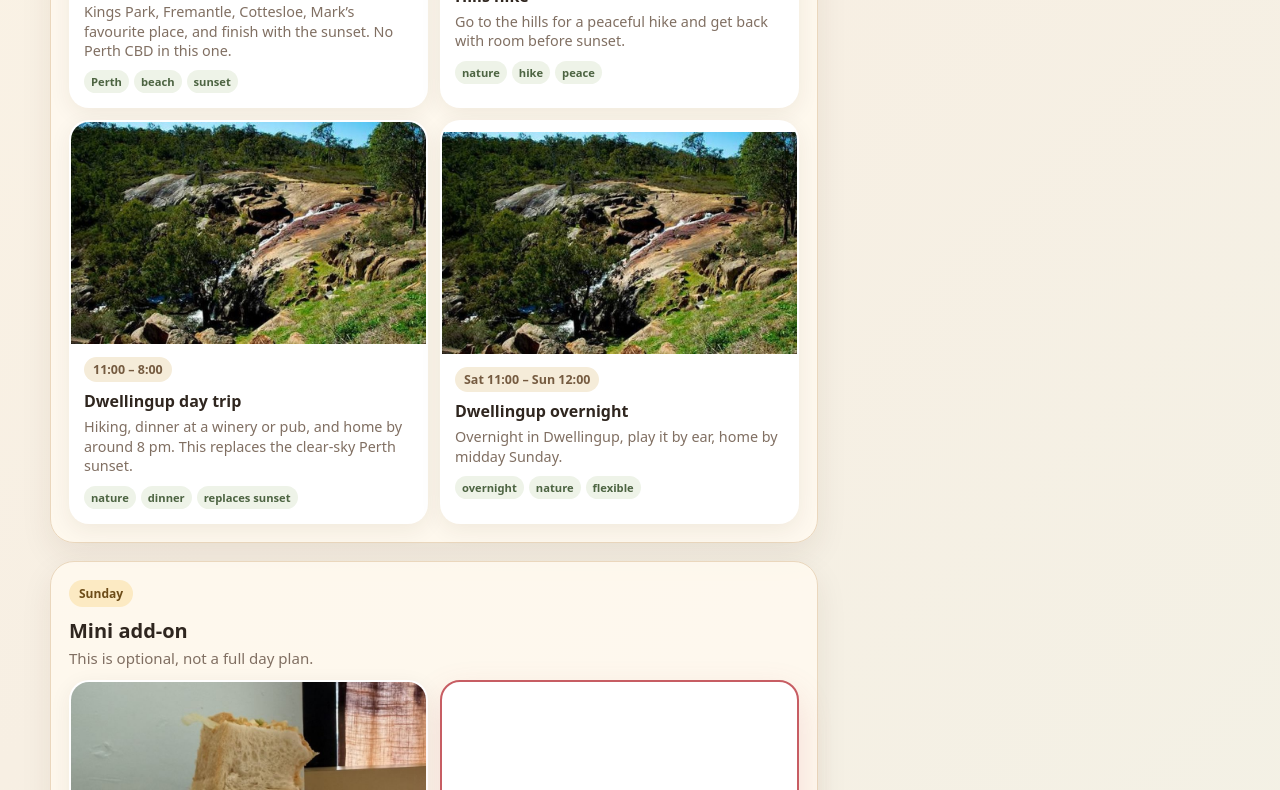
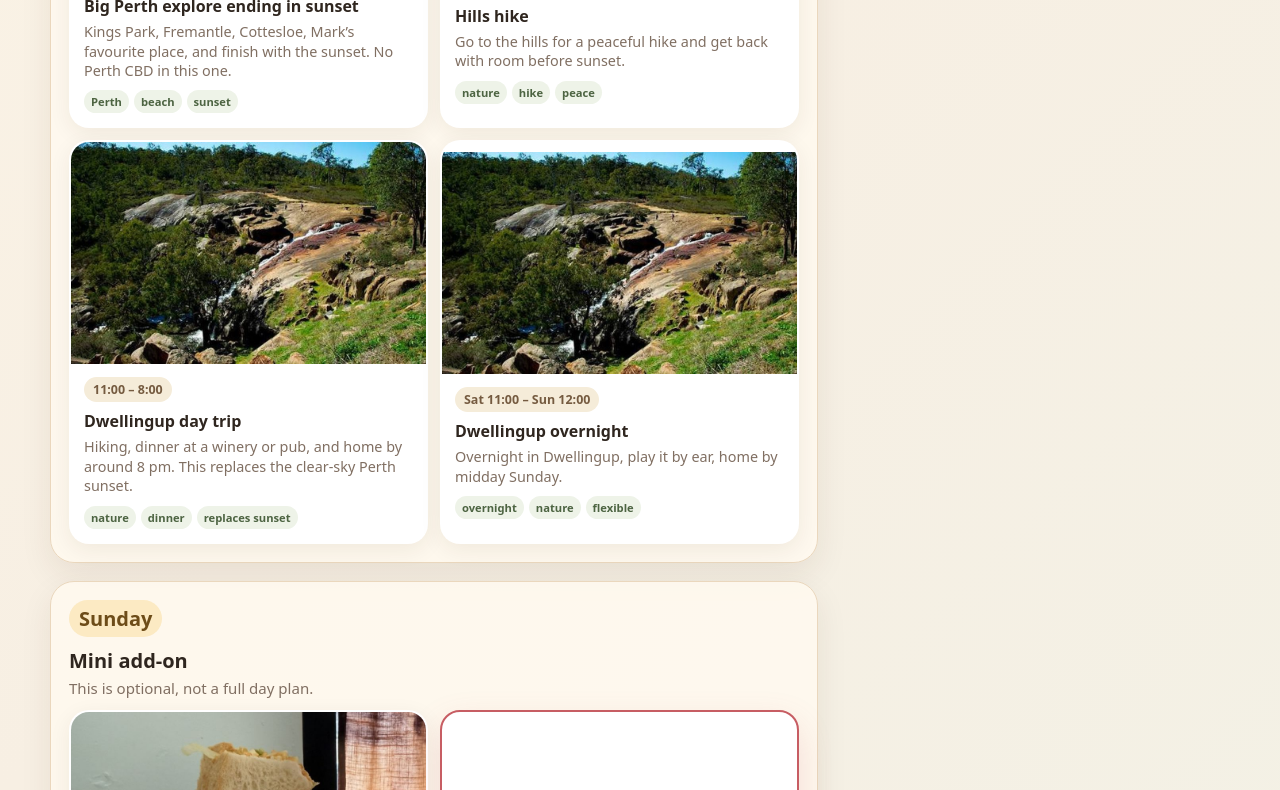
Before and after one commit to markedwards1/sturdy-giggle, a plain HTML site: page index.html in a window 1280 px wide. Shown: the part 2010-2800 px from the top of the page. Drawn offline with Linux system fonts and the light colour scheme.

Commit message:
Update styles.css

```diff
--- a/styles.css
+++ b/styles.css
@@ -28,7 +28,7 @@
 .planner-grid { display: grid; grid-template-columns: minmax(0, 1fr) 390px; gap: 22px; margin-top: 22px; align-items: start; }
 .choices { display: grid; gap: 18px; }
 .section-card { background: rgba(255,250,240,.88); border: 1px solid var(--line); border-radius: var(--radius); padding: 18px; box-shadow: 0 12px 32px rgba(60,36,15,.08); }
-.section-heading span { display: inline-block; padding: 5px 10px; background: rgba(247,207,114,.35); border-radius: 999px; font-weight: 800; font-size: .75rem; color: #6d4c18; }
+.section-heading span { display: inline-block; padding: 5px 10px; background: rgba(247,207,114,.35); border-radius: 999px; font-weight: 800; font-size: 1.25rem; color: #6d4c18; }
 .section-heading h2 { margin: 10px 0 4px; font-size: 1.25rem; }
 .section-heading p { margin: 0 0 12px; color: var(--muted); font-size: .94rem; }
 .card-list { display: grid; grid-template-columns: repeat(2, minmax(0,1fr)); gap: 12px; }
```
